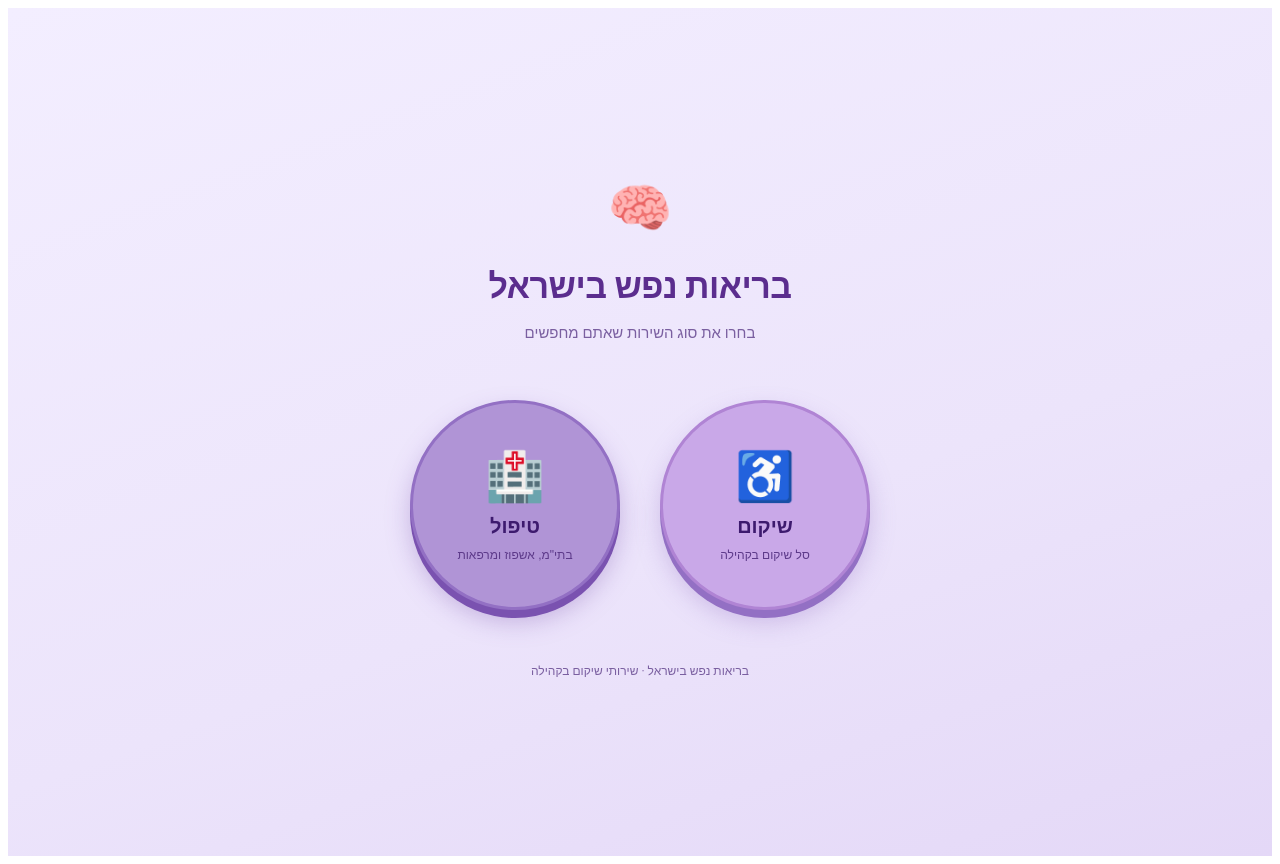
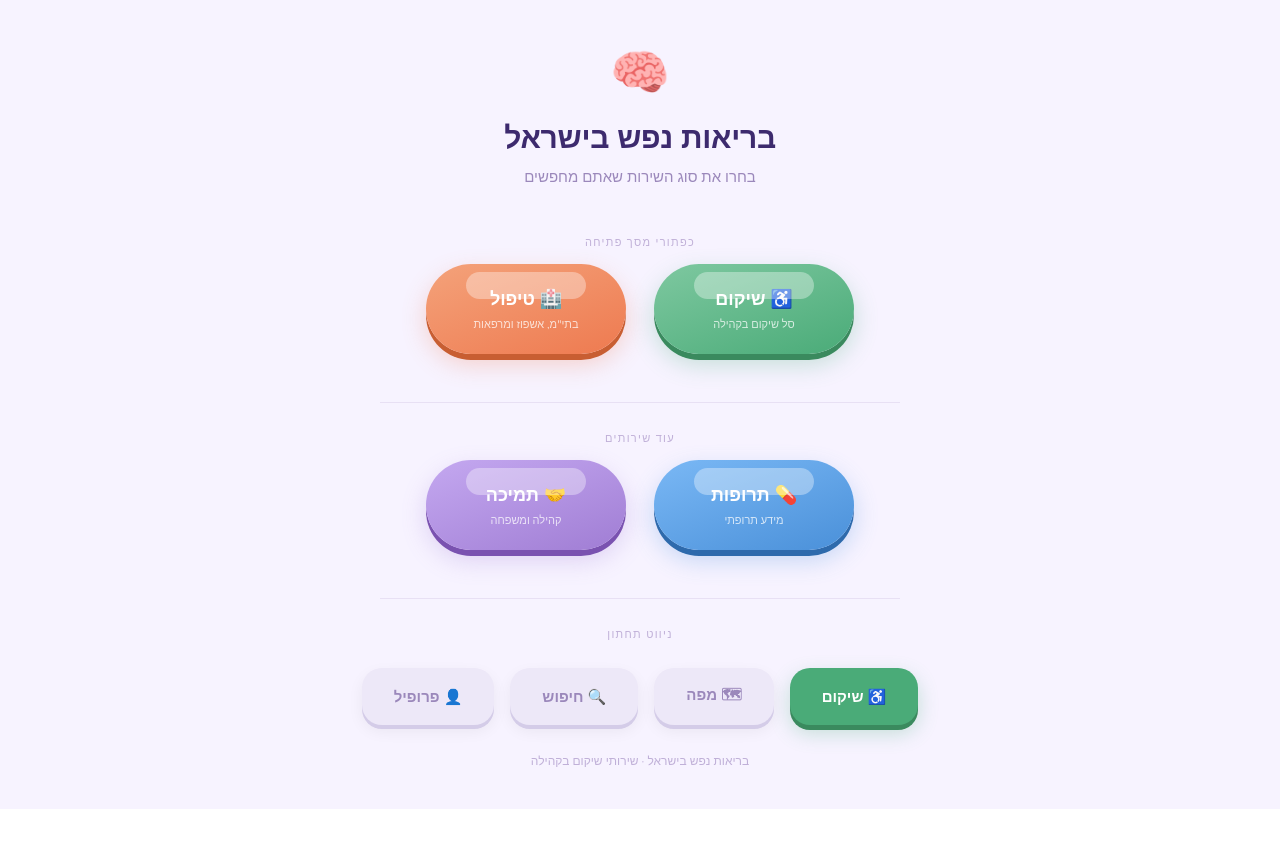
Before and after one commit to sivantelem-commits/rehab-directory, a Next.js app: page / in a window 1280 px wide. After the commit the page ends 809 px from the top, so only its background shows below. Built offline with nearby package versions, Linux system fonts and the light colour scheme.

Commit message:
Update index.js

```diff
--- a/pages/index.js
+++ b/pages/index.js
@@ -1,113 +1,284 @@
-import { useRouter } from 'next/router'
-import Head from 'next/head'
+import { useState } from "react";
 
-export default function Home() {
-  const router = useRouter()
+const style = `
+  @import url('https://fonts.googleapis.com/css2?family=Nunito:wght@400;600;700;800&display=swap');
+
+  * { box-sizing: border-box; margin: 0; padding: 0; }
+
+  .page {
+    min-height: 100vh;
+    background: #f7f3ff;
+    display: flex;
+    flex-direction: column;
+    align-items: center;
+    justify-content: center;
+    padding: 40px 24px;
+    font-family: 'Nunito', sans-serif;
+    direction: rtl;
+  }
+
+  .header {
+    text-align: center;
+    margin-bottom: 48px;
+  }
+
+  .header-emoji { font-size: 48px; margin-bottom: 12px; }
+
+  .header h1 {
+    font-size: 30px;
+    font-weight: 800;
+    color: #3d2a6e;
+    margin-bottom: 8px;
+    letter-spacing: -0.3px;
+  }
+
+  .header p {
+    font-size: 15px;
+    color: #9b88bb;
+    font-weight: 500;
+  }
+
+  .buttons-row {
+    display: flex;
+    gap: 28px;
+    flex-wrap: wrap;
+    justify-content: center;
+    margin-bottom: 20px;
+  }
+
+  .pill {
+    display: flex;
+    flex-direction: column;
+    align-items: center;
+    justify-content: center;
+    gap: 6px;
+    width: 200px;
+    height: 90px;
+    border-radius: 999px;
+    border: none;
+    cursor: pointer;
+    font-family: 'Nunito', sans-serif;
+    font-weight: 700;
+    font-size: 18px;
+    transition: transform 0.22s cubic-bezier(.34,1.56,.64,1), box-shadow 0.2s ease;
+    position: relative;
+    overflow: hidden;
+  }
+
+  .pill::before {
+    content: '';
+    position: absolute;
+    top: 8px; left: 20%; right: 20%;
+    height: 30%;
+    background: rgba(255,255,255,0.35);
+    border-radius: 999px;
+    pointer-events: none;
+  }
+
+  .pill:hover {
+    transform: translateY(-5px);
+  }
+
+  .pill:active {
+    transform: translateY(0px) scale(0.97);
+  }
+
+  .pill .pill-sub {
+    font-size: 11px;
+    font-weight: 500;
+    opacity: 0.75;
+  }
+
+  /* Sage green */
+  .pill-green {
+    background: linear-gradient(160deg, #7ec8a0, #4aab78);
+    color: white;
+    box-shadow: 0 6px 0 #3a8a5e, 0 10px 24px rgba(74,171,120,0.3);
+  }
+  .pill-green:hover {
+    box-shadow: 0 10px 0 #3a8a5e, 0 18px 36px rgba(74,171,120,0.4);
+  }
+
+  /* Warm coral */
+  .pill-coral {
+    background: linear-gradient(160deg, #f4a27a, #ee7a50);
+    color: white;
+    box-shadow: 0 6px 0 #c85e32, 0 10px 24px rgba(238,122,80,0.3);
+  }
+  .pill-coral:hover {
+    box-shadow: 0 10px 0 #c85e32, 0 18px 36px rgba(238,122,80,0.4);
+  }
+
+  /* Soft blue */
+  .pill-blue {
+    background: linear-gradient(160deg, #7ab8f5, #4a90d9);
+    color: white;
+    box-shadow: 0 6px 0 #2e6aac, 0 10px 24px rgba(74,144,217,0.3);
+  }
+  .pill-blue:hover {
+    box-shadow: 0 10px 0 #2e6aac, 0 18px 36px rgba(74,144,217,0.4);
+  }
+
+  /* Lavender */
+  .pill-lavender {
+    background: linear-gradient(160deg, #c4a8f0, #a07dd4);
+    color: white;
+    box-shadow: 0 6px 0 #7a52b0, 0 10px 24px rgba(160,125,212,0.3);
+  }
+  .pill-lavender:hover {
+    box-shadow: 0 10px 0 #7a52b0, 0 18px 36px rgba(160,125,212,0.4);
+  }
+
+  /* bottom nav cards */
+  .nav-row {
+    display: flex;
+    gap: 16px;
+    flex-wrap: wrap;
+    justify-content: center;
+    margin-top: 12px;
+  }
+
+  .nav-card {
+    display: flex;
+    align-items: center;
+    justify-content: center;
+    gap: 8px;
+    padding: 16px 32px;
+    border-radius: 20px;
+    border: none;
+    cursor: pointer;
+    font-family: 'Nunito', sans-serif;
+    font-size: 15px;
+    font-weight: 700;
+    transition: transform 0.2s cubic-bezier(.34,1.56,.64,1), box-shadow 0.2s ease;
+  }
+
+  .nav-card:hover { transform: translateY(-3px); }
+  .nav-card:active { transform: scale(0.97); }
+
+  .nav-active {
+    background: #4aab78;
+    color: white;
+    box-shadow: 0 5px 0 #3a8a5e, 0 8px 20px rgba(74,171,120,0.3);
+  }
+  .nav-active:hover {
+    box-shadow: 0 8px 0 #3a8a5e, 0 14px 28px rgba(74,171,120,0.35);
+  }
+
+  .nav-inactive {
+    background: #ede8f8;
+    color: #9b88bb;
+    box-shadow: 0 4px 0 #d4cce8, 0 6px 16px rgba(0,0,0,0.06);
+  }
+  .nav-inactive:hover {
+    background: #e4dcf5;
+    box-shadow: 0 6px 0 #c4bcd8, 0 10px 20px rgba(0,0,0,0.08);
+  }
+
+  .section-label {
+    font-size: 11px;
+    letter-spacing: 0.12em;
+    text-transform: uppercase;
+    color: #c0b0d8;
+    margin-bottom: 14px;
+    text-align: center;
+  }
+
+  .divider {
+    width: 100%;
+    max-width: 520px;
+    border: none;
+    border-top: 1px solid #e8e0f4;
+    margin: 28px 0;
+  }
+
+  .footer {
+    font-size: 12px;
+    color: #c0b0d8;
+    margin-top: 28px;
+    font-weight: 500;
+  }
+`;
+
+function Pill({ className, emoji, label, sub, onClick }) {
+  return (
+    <button className={`pill ${className}`} onClick={onClick}>
+      <span>{emoji} {label}</span>
+      {sub && <span className="pill-sub">{sub}</span>}
+    </button>
+  );
+}
+
+function NavCard({ className, emoji, label, onClick }) {
+  return (
+    <button className={`nav-card ${className}`} onClick={onClick}>
+      {emoji} {label}
+    </button>
+  );
+}
+
+export default function App() {
+  const [clicked, setClicked] = useState(null);
+  const [activeNav, setActiveNav] = useState("שיקום");
 
   return (
     <>
-      <Head>
-        <title>בריאות נפש בישראל</title>
-        <meta name="description" content="פורטל שירותי בריאות נפש בישראל – שיקום וטיפול" />
-        <link href="https://fonts.googleapis.com/css2?family=Heebo:wght@400;500;700;800&display=swap" rel="stylesheet" />
-      </Head>
+      <style>{style}</style>
+      <div className="page">
 
-      <div dir="rtl" style={{
-        fontFamily: "'Heebo', sans-serif",
-        minHeight: '100vh',
-        background: 'linear-gradient(160deg, #f3eeff 0%, #ece4fb 60%, #e4d8f7 100%)',
-        display: 'flex',
-        flexDirection: 'column',
-        alignItems: 'center',
-        justifyContent: 'center',
-        padding: '24px',
-      }}>
-
-        {/* כותרת */}
-        <div style={{ textAlign: 'center', marginBottom: 56 }}>
-          <div style={{ fontSize: 52, marginBottom: 14 }}>🧠</div>
-          <h1 style={{
-            fontSize: 34,
-            fontWeight: 800,
-            color: '#5b2d8e',
-            margin: '0 0 10px',
-            letterSpacing: '-0.5px',
-          }}>
-            בריאות נפש בישראל
-          </h1>
-          <p style={{ fontSize: 15, color: '#7a5fa0', margin: 0, fontWeight: 400 }}>
-            בחרו את סוג השירות שאתם מחפשים
-          </p>
+        <div className="header">
+          <div className="header-emoji">🧠</div>
+          <h1>בריאות נפש בישראל</h1>
+          <p>בחרו את סוג השירות שאתם מחפשים</p>
         </div>
 
-        {/* עיגולים */}
-        <div style={{ display: 'flex', gap: 40, flexWrap: 'wrap', justifyContent: 'center' }}>
-
-          {/* שיקום */}
-          <button
-            onClick={() => router.push('/rehab')}
-            style={{
-              width: 210, height: 210,
-              borderRadius: '50%',
-              background: '#c9a8e8',
-              border: '3px solid #b084d4',
-              color: '#3d1a6e',
-              cursor: 'pointer',
-              display: 'flex', flexDirection: 'column',
-              alignItems: 'center', justifyContent: 'center', gap: 10,
-              boxShadow: '0 8px 0px #9370c4, 0 12px 24px rgba(147,112,196,0.35)',
-              transition: 'transform 0.22s cubic-bezier(.34,1.56,.64,1), box-shadow 0.2s ease',
-            }}
-            onMouseEnter={e => {
-              e.currentTarget.style.transform = 'translateY(-6px) scale(1.04)'
-              e.currentTarget.style.boxShadow = '0 12px 0px #9370c4, 0 20px 40px rgba(147,112,196,0.45)'
-            }}
-            onMouseLeave={e => {
-              e.currentTarget.style.transform = 'translateY(0) scale(1)'
-              e.currentTarget.style.boxShadow = '0 8px 0px #9370c4, 0 12px 24px rgba(147,112,196,0.35)'
-            }}
-          >
-            <span style={{ fontSize: 48 }}>♿</span>
-            <span style={{ fontSize: 20, fontWeight: 800 }}>שיקום</span>
-            <span style={{ fontSize: 12, color: '#5d3a8a', fontWeight: 400 }}>סל שיקום בקהילה</span>
-          </button>
-
-          {/* טיפול */}
-          <button
-            onClick={() => router.push('/treatment')}
-            style={{
-              width: 210, height: 210,
-              borderRadius: '50%',
-              background: '#b094d6',
-              border: '3px solid #9370c4',
-              color: '#3d1a6e',
-              cursor: 'pointer',
-              display: 'flex', flexDirection: 'column',
-              alignItems: 'center', justifyContent: 'center', gap: 10,
-              boxShadow: '0 8px 0px #7a52b0, 0 12px 24px rgba(122,82,176,0.35)',
-              transition: 'transform 0.22s cubic-bezier(.34,1.56,.64,1), box-shadow 0.2s ease',
-            }}
-            onMouseEnter={e => {
-              e.currentTarget.style.transform = 'translateY(-6px) scale(1.04)'
-              e.currentTarget.style.boxShadow = '0 12px 0px #7a52b0, 0 20px 40px rgba(122,82,176,0.45)'
-            }}
-            onMouseLeave={e => {
-              e.currentTarget.style.transform = 'translateY(0) scale(1)'
-              e.currentTarget.style.boxShadow = '0 8px 0px #7a52b0, 0 12px 24px rgba(122,82,176,0.35)'
-            }}
-          >
-            <span style={{ fontSize: 48 }}>🏥</span>
-            <span style={{ fontSize: 20, fontWeight: 800 }}>טיפול</span>
-            <span style={{ fontSize: 12, color: '#5d3a8a', fontWeight: 400 }}>בתי"מ, אשפוז ומרפאות</span>
-          </button>
-
+        <div className="section-label">כפתורי מסך פתיחה</div>
+        <div className="buttons-row">
+          <Pill className="pill-green"   emoji="♿" label="שיקום"  sub="סל שיקום בקהילה"        onClick={() => setClicked("שיקום")} />
+          <Pill className="pill-coral"   emoji="🏥" label="טיפול"  sub='בתי"מ, אשפוז ומרפאות'  onClick={() => setClicked("טיפול")} />
         </div>
 
-        <p style={{ marginTop: 52, fontSize: 12, color: '#7a5fa0', fontWeight: 400 }}>
-          בריאות נפש בישראל · שירותי שיקום בקהילה
-        </p>
+        <hr className="divider" />
 
+        <div className="section-label">עוד שירותים</div>
+        <div className="buttons-row">
+          <Pill className="pill-blue"     emoji="💊" label="תרופות"  sub="מידע תרופתי"      onClick={() => setClicked("תרופות")} />
+          <Pill className="pill-lavender" emoji="🤝" label="תמיכה"   sub="קהילה ומשפחה"    onClick={() => setClicked("תמיכה")} />
+        </div>
+
+        <hr className="divider" />
+
+        <div className="section-label">ניווט תחתון</div>
+        <div className="nav-row">
+          {[
+            { emoji: "♿", label: "שיקום" },
+            { emoji: "🗺", label: "מפה" },
+            { emoji: "🔍", label: "חיפוש" },
+            { emoji: "👤", label: "פרופיל" },
+          ].map(({ emoji, label }) => (
+            <NavCard
+              key={label}
+              emoji={emoji}
+              label={label}
+              className={activeNav === label ? "nav-active" : "nav-inactive"}
+              onClick={() => { setActiveNav(label); setClicked(label); }}
+            />
+          ))}
+        </div>
+
+        {clicked && (
+          <div style={{
+            marginTop: 24, padding: "10px 22px",
+            background: "#ede8f8", borderRadius: 999,
+            fontSize: 13, color: "#7a52b0", fontWeight: 600,
+            animation: "none"
+          }}>
+            ✓ לחצת על: <strong>{clicked}</strong>
+          </div>
+        )}
+
+        <p className="footer">בריאות נפש בישראל · שירותי שיקום בקהילה</p>
       </div>
     </>
-  )
+  );
 }
```
